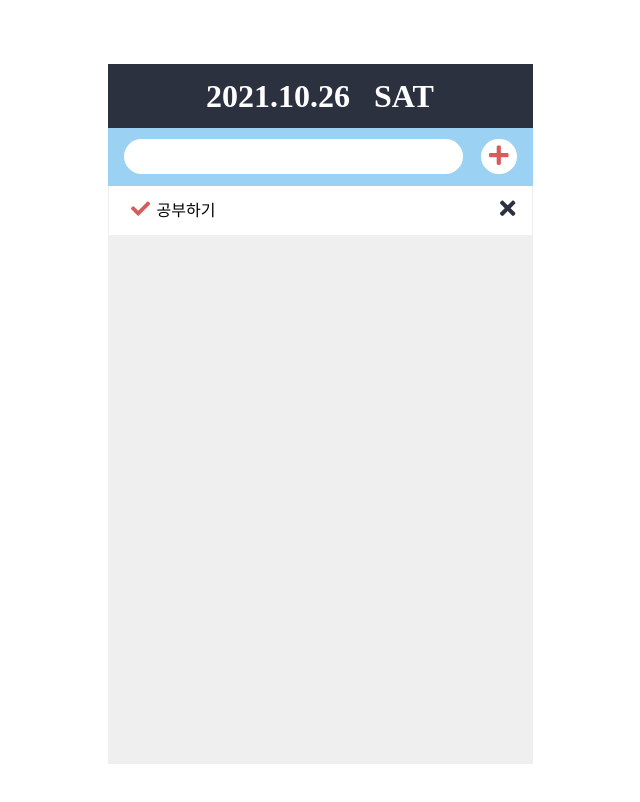
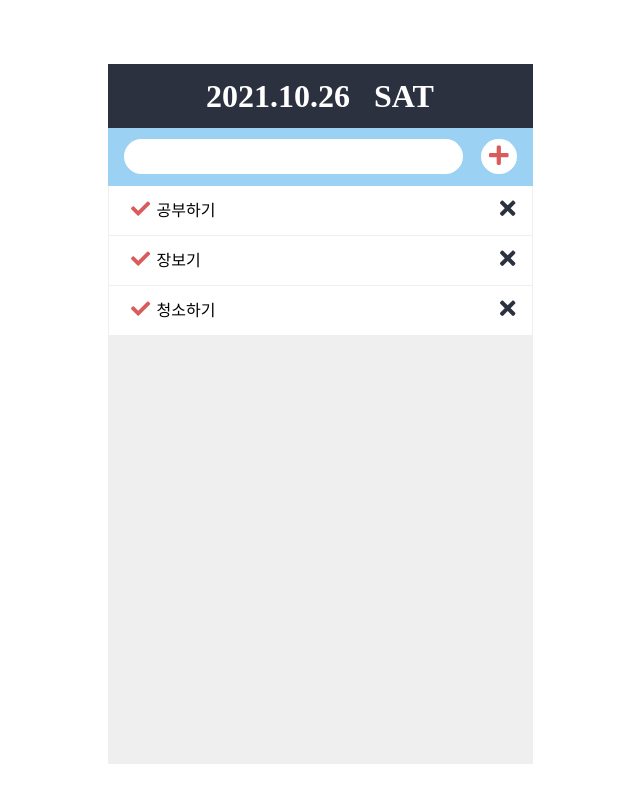
Before and after one commit to NamgyungKim/Todo-list-2021, a React (Create React App) app: page / in a window 1280 px wide. Shown: the top 802 px of the page, without its empty margins (320-960 px from the left). Built offline with nearby package versions, Linux system fonts and the light colour scheme.

Commit message:
Use: map
map을 사용하여 list목록을 보여줌

```diff
--- a/src/app.jsx
+++ b/src/app.jsx
@@ -4,7 +4,7 @@ import Input from './components/input';
 import List from './components/list';
 
 const App = () => {
-  const list = ['공부하기']
+  const list = ['공부하기','장보기','청소하기']
 
   return (
     <div className="wrap">
--- a/src/components/list.jsx
+++ b/src/components/list.jsx
@@ -5,15 +5,19 @@ const List = (props) => {
 
   return (
     <ul className="con">
+      {
+        list.map((todo)=>(
           <li className="list">
             <span className="check">
               <i className="fas fa-check"></i>
             </span>
-        {list}
+            { todo }
             <span className="delete">
               <i className="fas fa-times"></i>
             </span>
           </li>
+        ))
+      }
     </ul>
   )
 }
```
Lines whose indentation alone changed are shown as unchanged.
